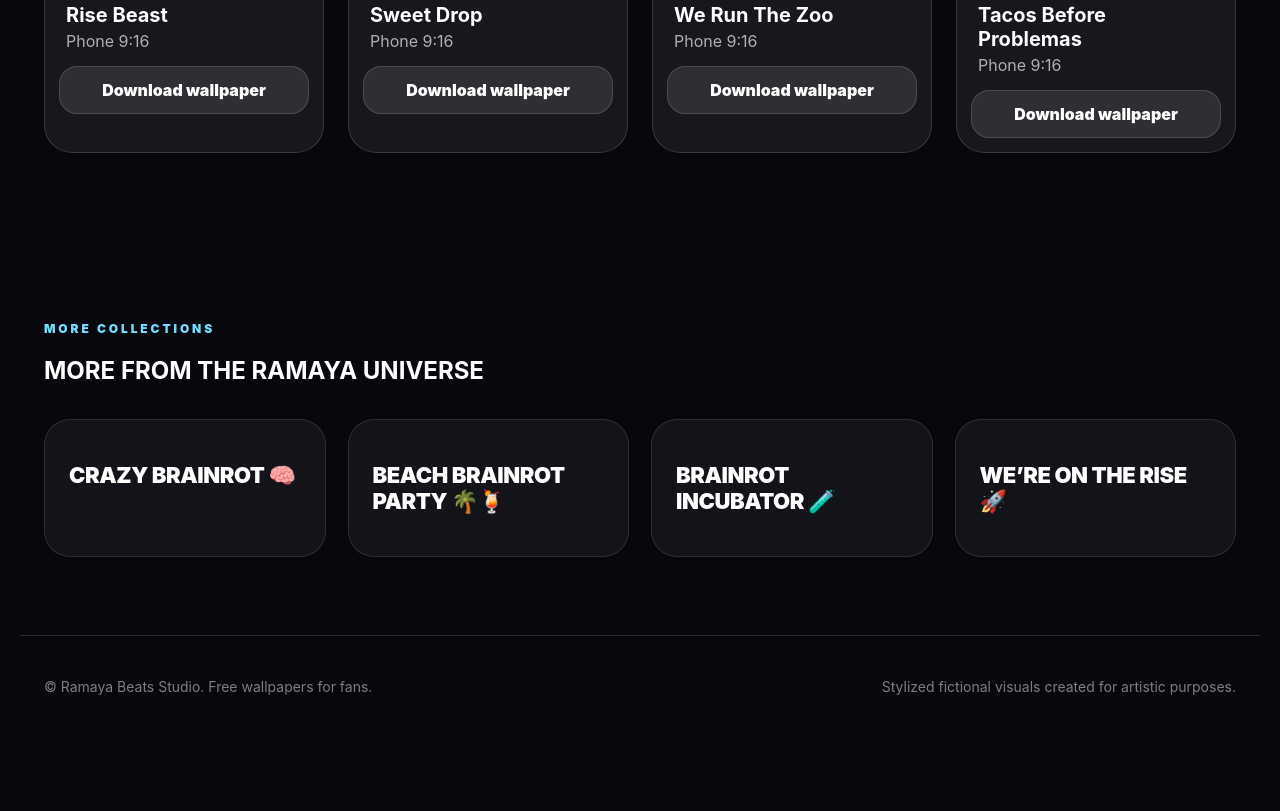
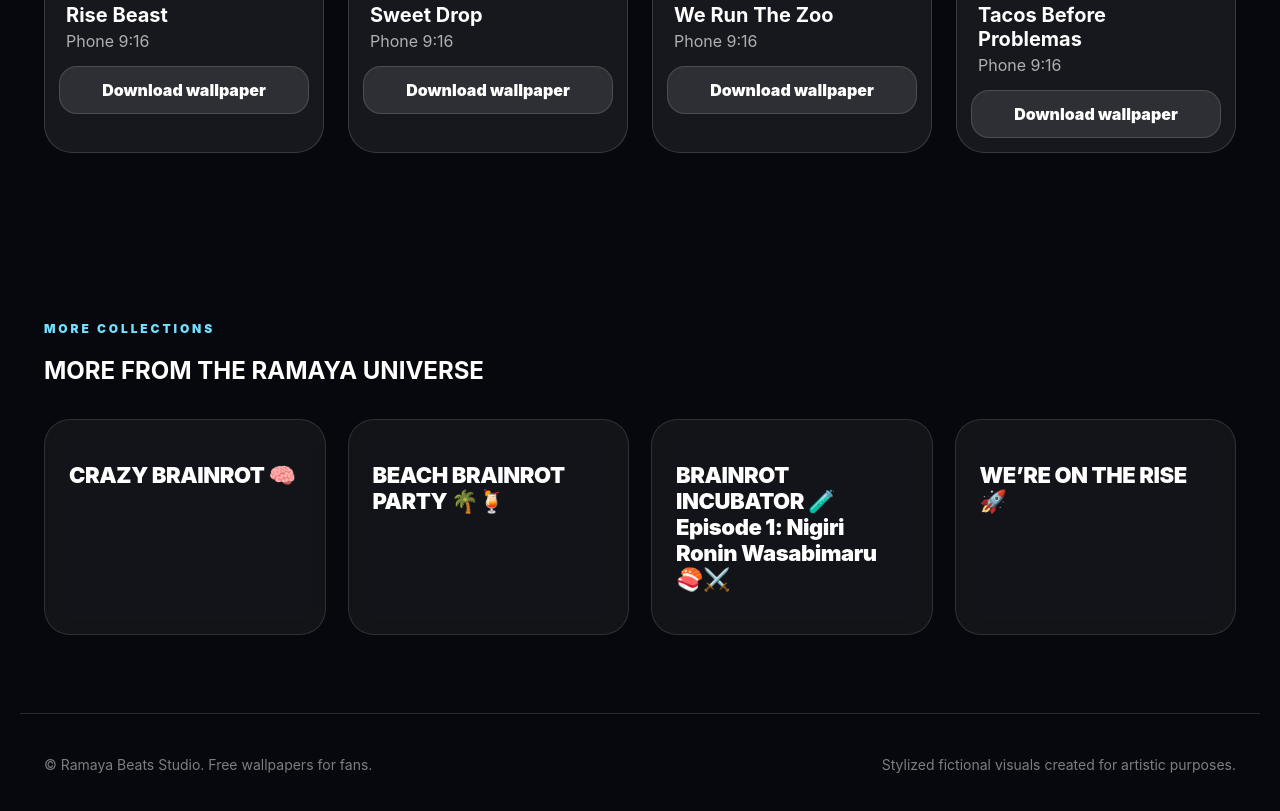
Before and after one commit to ramayabeats/ramayabeats-site, a plain HTML site: page index.html in a window 1280 px wide. Shown: the part 1581-2392 px from the top of the page. Before the commit the page ends 2332 px from the top, so only its background shows below. Drawn offline with Linux system fonts and the light colour scheme.

Commit message:
Update index.html

```diff
--- a/index.html
+++ b/index.html
@@ -79,7 +79,10 @@
   <div class="coming-grid">
     <div class="coming-card">CRAZY BRAINROT 🧠</div>
     <div class="coming-card">BEACH BRAINROT PARTY 🌴🍹</div>
-    <div class="coming-card">BRAINROT INCUBATOR 🧪</div>
+    <div class="coming-card">
+  BRAINROT INCUBATOR 🧪<br>
+  <span>Episode 1: Nigiri Ronin Wasabimaru 🍣⚔️</span>
+</div>
     <div class="coming-card">WE’RE ON THE RISE 🚀</div>
   </div>
 </section>
```
